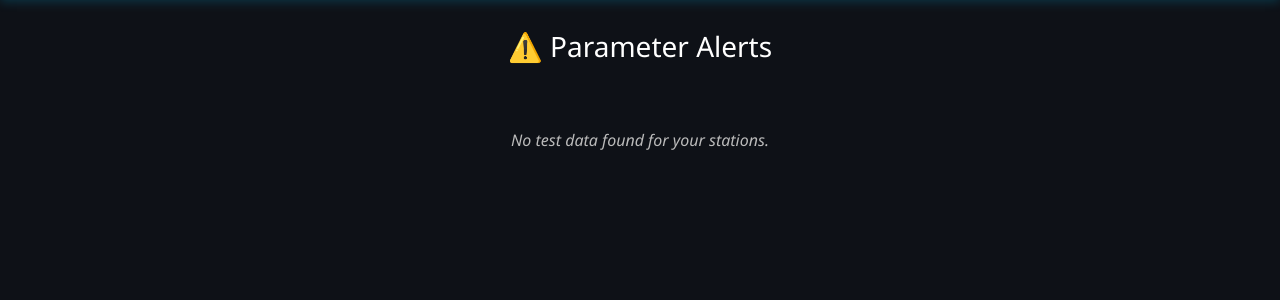
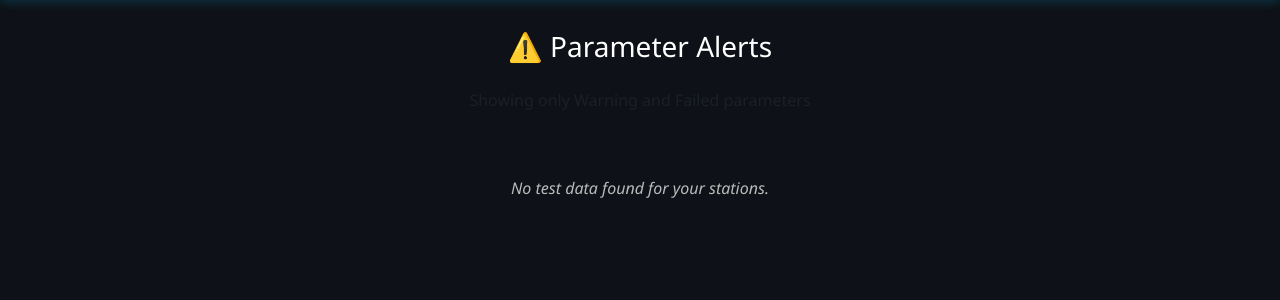
Before and after one commit to jerichoabaya/watermonitoringsystem-main, a PHP site: page /pages/notifications.php in a window 1280 px wide. Shown: the part 56-356 px from the top of the page. Run offline with PHP 8.4, Linux system fonts and the light colour scheme; a user stored in the database is signed in; data comes from the database, SQL or seed files in the repository.

Commit message:
Update notifications.php

```diff
--- a/watermonitoringsystem-main/pages/notifications.php
+++ b/watermonitoringsystem-main/pages/notifications.php
@@ -32,17 +32,73 @@ $sql .= " ORDER BY w.timestamp DESC LIMIT 50";
 $result = $conn->query($sql);
 
 function checkParameter($name, $value) {
+    if ($value === null || $value === '') return null;
+
     switch ($name) {
-        case 'color': return ($value <= 15) ? null : "exceeds safe limit of 15 TCU";
-        case 'ph_level': return ($value >= 6.5 && $value <= 8.5) ? null : "outside safe range 6.5–8.5";
-        case 'turbidity': return ($value <= 5) ? null : "exceeds safe limit of 5 NTU";
-        case 'tds': return ($value <= 500) ? null : "exceeds safe limit of 500 ppm";
-        case 'residual_chlorine': return ($value >= 0.2 && $value <= 1.0) ? null : "outside safe range 0.2–1.0 mg/L";
-        case 'lead': return ($value <= 0.01) ? null : "exceeds safe limit of 0.01 mg/L";
-        case 'cadmium': return ($value <= 0.003) ? null : "exceeds safe limit of 0.003 mg/L";
-        case 'arsenic': return ($value <= 0.01) ? null : "exceeds safe limit of 0.01 mg/L";
-        case 'nitrate': return ($value <= 50) ? null : "exceeds safe limit of 50 mg/L";
-        default: return null;
+        case 'color':
+            if ($value < 9) return null; // Safe - don't notify
+            if ($value >= 9 && $value < 10) return null; // Neutral - don't notify
+            if ($value == 10.00) return ['status' => 'Warning', 'message' => 'at warning level of 10.00 CU'];
+            if ($value > 10.00) return ['status' => 'Failed', 'message' => 'exceeds safe limit of 10.00 CU'];
+            break;
+
+        case 'ph_level':
+            if ($value >= 5 && $value < 6) return null; // Safe - don't notify
+            if ($value >= 6 && $value < 7) return null; // Neutral - don't notify
+            if ($value == 7) return ['status' => 'Warning', 'message' => 'at neutral warning level'];
+            if ($value < 5 || $value > 7) return ['status' => 'Failed', 'message' => 'outside safe pH range 5-7'];
+            break;
+
+        case 'turbidity':
+            if ($value < 4) return null; // Safe - don't notify
+            if ($value >= 4 && $value < 5) return null; // Neutral - don't notify
+            if ($value == 5) return ['status' => 'Warning', 'message' => 'at warning level of 5 NTU'];
+            if ($value > 5) return ['status' => 'Failed', 'message' => 'exceeds safe limit of 5 NTU'];
+            break;
+
+        case 'tds':
+            if ($value < 9) return null; // Safe - don't notify
+            if ($value >= 9 && $value < 10) return null; // Neutral - don't notify
+            if ($value == 10) return ['status' => 'Warning', 'message' => 'at warning level of 10 mg/L'];
+            if ($value > 10) return ['status' => 'Failed', 'message' => 'exceeds safe limit of 10 mg/L'];
+            break;
+
+        case 'lead':
+            if ($value < 0.009) return null; // Safe - don't notify
+            if ($value >= 0.009 && $value < 0.01) return null; // Neutral - don't notify
+            if ($value == 0.01) return ['status' => 'Warning', 'message' => 'at warning level of 0.01 mg/L'];
+            if ($value > 0.01) return ['status' => 'Failed', 'message' => 'exceeds safe limit of 0.01 mg/L'];
+            break;
+
+        // Keep original parameters for other tests - only show alerts for unsafe levels
+        case 'residual_chlorine':
+            return ($value >= 0.2 && $value <= 1.0) ? null : ['status' => 'Failed', 'message' => 'outside safe range 0.2–1.0 mg/L'];
+        case 'cadmium':
+            return ($value <= 0.003) ? null : ['status' => 'Failed', 'message' => 'exceeds safe limit of 0.003 mg/L'];
+        case 'arsenic':
+            return ($value <= 0.01) ? null : ['status' => 'Failed', 'message' => 'exceeds safe limit of 0.01 mg/L'];
+        case 'nitrate':
+            return ($value <= 50) ? null : ['status' => 'Failed', 'message' => 'exceeds safe limit of 50 mg/L'];
+
+        default:
+            return null;
+    }
+    return null;
+}
+
+function getAlertColor($status) {
+    switch ($status) {
+        case 'Failed': return '#dc3545'; // Red
+        case 'Warning': return '#ffc107'; // Yellow
+        default: return '#6c757d'; // Gray
+    }
+}
+
+function getAlertIcon($status) {
+    switch ($status) {
+        case 'Failed': return 'fa-exclamation-circle';
+        case 'Warning': return 'fa-exclamation-triangle';
+        default: return 'fa-info-circle';
     }
 }
 ?>
@@ -124,6 +185,7 @@ function checkParameter($name, $value) {
 
 <div class="container">
   <h3 class="mb-4 text-center">⚠️ Parameter Alerts</h3>
+  <p class="text-center text-muted mb-4">Showing only Warning and Failed parameters</p>
 
   <?php
   $hasAlerts = false;
@@ -134,11 +196,15 @@ function checkParameter($name, $value) {
           foreach (['color','ph_level','turbidity','tds','residual_chlorine','lead','cadmium','arsenic','nitrate'] as $param) {
               if ($row[$param] !== null && $row[$param] !== '') {
                   $check = checkParameter($param, $row[$param]);
-                  if ($check) {
+                  // Only include Warning and Failed statuses
+                  if ($check && in_array($check['status'], ['Warning', 'Failed'])) {
                       $alerts[] = [
                           'name' => $param,
                           'value' => $row[$param],
-                          'message' => $check
+                          'status' => $check['status'],
+                          'message' => $check['message'],
+                          'color' => getAlertColor($check['status']),
+                          'icon' => getAlertIcon($check['status'])
                       ];
                   }
               }
@@ -149,14 +215,21 @@ function checkParameter($name, $value) {
               foreach ($alerts as $alert):
                   $date = date("Y-m-d", strtotime($row['timestamp']));
                   $time = date("h:i A", strtotime($row['timestamp']));
+                  $alertClass = $alert['status'] === 'Failed' ? 'failed-alert' : 'warning-alert';
   ?>
-    <div class="alert-card" onclick="window.location.href='download.php?station_id=<?= $row['station_id'] ?>&test_id=<?= $row['waterdata_id'] ?>'">
-      <h5><i class="fas fa-exclamation-triangle"></i> <?= htmlspecialchars($row['station_name']) ?></h5>
+    <div class="alert-card <?php echo $alertClass; ?>" style="border-left-color: <?= $alert['color'] ?>" onclick="window.location.href='download.php?station_id=<?= $row['station_id'] ?>&test_id=<?= $row['waterdata_id'] ?>'">
+      <h5>
+        <i class="fas <?= $alert['icon'] ?> alert-icon" style="color: <?= $alert['color'] ?>"></i>
+        <?= htmlspecialchars($row['station_name']) ?>
+        <span class="status-badge" style="background-color: <?= $alert['color'] ?>; color: #000;">
+          <?= $alert['status'] ?>
+        </span>
+      </h5>
       <p>
         <span class="parameter-name"><?= ucfirst(str_replace('_',' ',$alert['name'])) ?></span> level is
         <strong><?= htmlspecialchars($alert['value']) ?></strong> — <?= $alert['message'] ?>.
       </p>
-      <p>Date: <?= $date ?> | Time: <?= $time ?></p>
+      <p class="mb-0">Date: <?= $date ?> | Time: <?= $time ?></p>
     </div>
   <?php
               endforeach;
@@ -164,7 +237,7 @@ function checkParameter($name, $value) {
       endwhile;
 
       if (!$hasAlerts):
-          echo '<div class="no-alerts">No parameter alerts found for your stations.</div>';
+          echo '<div class="no-alerts">No Warning or Failed parameter alerts found for your stations.</div>';
       endif;
   else:
       echo '<div class="no-alerts">No test data found for your stations.</div>';
```
Also changed, not shown: other parts of watermonitoringsystem-main/pages/notifications.php (+23 -18 lines).
